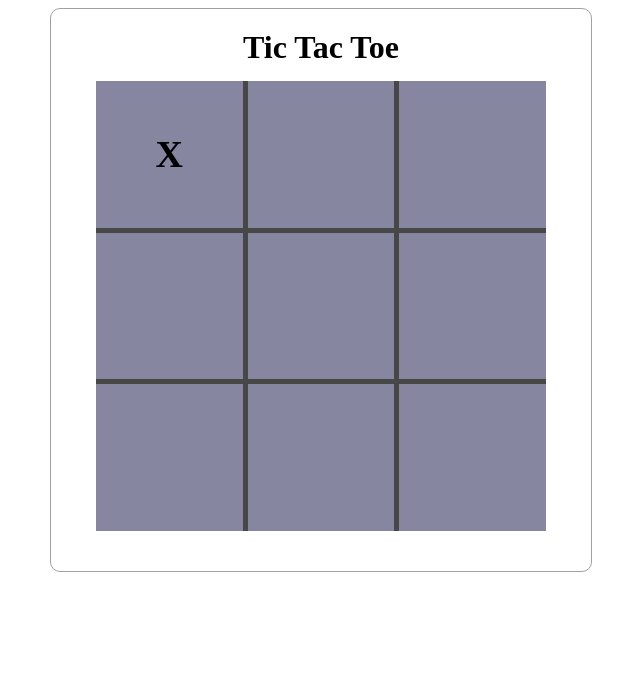
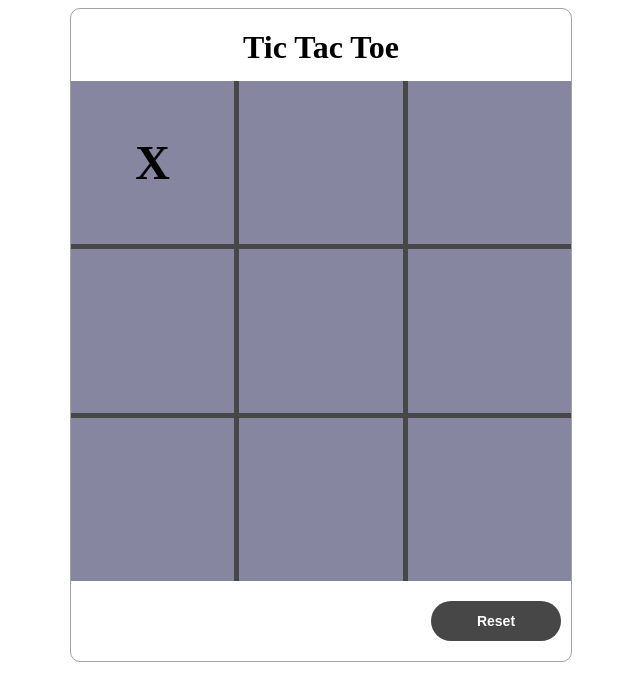
Before and after one commit to Kndrik/tictactoe, a plain HTML site: page index.html in a window 1280 px wide. Both pictures are taken after a click on the element 488 px from the left and 154 px from the top of the page. Shown: the whole page, without its empty margins (319-959 px from the left). Drawn offline with Linux system fonts and the light colour scheme.

Commit message:
Add reset button and functionality

```diff
--- a/app.js
+++ b/app.js
@@ -7,24 +7,37 @@ const playerFactory = (name, mark) => {
     };
 }
 
-const playerOne = playerFactory('Jim', 'X');
-const playerTwo = playerFactory('Dwight', 'O');
-
 const gameState = (() => {
+    let playerOne = playerFactory('Player 1', 'X');
+    let playerTwo = playerFactory('Player 2', 'O');
     let currentPlayer;
+    let roundPlayed = 0;
     const startGame = () => {
         currentPlayer = playerOne;
     }
 
-    const changePlayer = () => {
+    const changeRound = () => {
         currentPlayer = currentPlayer === playerOne ? playerTwo : playerOne;
+        roundPlayed += 1;
+
+        if (roundPlayed >= 9) {
+            // STOP GAME
+        }
     }
+
+    const restartGame = () => {
+        gameBoard.cleanBoard();
+        roundPlayed = 0;
+        startGame();
+    }
+
+    document.querySelector('.bottom button').addEventListener('click', restartGame);
 
     const getCurrentPlayer = () => currentPlayer;
 
     return {
         startGame,
-        changePlayer,
+        changeRound,
         getCurrentPlayer
     }
 })();
@@ -46,6 +59,10 @@ const gameBoard = (() => {
 
     const getCell = (id) => boardArray[id-1];
 
+    const checkForWinner = () => {
+
+    };
+
     return {
         markCell,
         cleanBoard,
@@ -64,7 +81,7 @@ const gameController = (() => {
         if (cell.textContent !== '') return;
         const player = gameState.getCurrentPlayer();
         gameBoard.markCell(id, player);
-        gameState.changePlayer();
+        gameState.changeRound();
     }
 
     return {
--- a/index.html
+++ b/index.html
@@ -23,6 +23,9 @@
                 <div class="cell" id="8"><div></div></div>
                 <div class="cell" id="9"><div></div></div>
             </div>
+            <div class="bottom">
+                <button>Reset</button>
+            </div>
         </div>
     </div>
 </body>
--- a/style.css
+++ b/style.css
@@ -10,12 +10,12 @@
     display: flex;
     flex-direction: column;
     align-items: center;
-    padding: 20px 20px 40px 20px;
+    padding: 20px 0px 20px 0px;
 }
 
 .grid-container {
     display: grid;
-    width: 90%;
+    width: 100%;
     aspect-ratio: 1 / 1;
     grid-template-columns: 1fr 1fr 1fr;
     grid-template-rows: 1fr 1fr 1fr;
@@ -36,8 +36,33 @@
 }
 
 .cell div {
-    font-size: 38px;
+    font-size: 48px;
     font-weight: bold;
+}
+
+.bottom {
+    flex: 1;
+    width: 100%;
+    display: flex;
+    justify-content: end;
+    margin-top: 20px;
+    padding-right: 20px;
+}
+
+.bottom button {
+    border: none;
+    width: 130px;
+    height: 40px;
+    border-radius: 20px;
+    background-color: rgb(71, 71, 71);
+    color: white;
+    font-weight: bold;
+    font-size: 14px;
+}
+
+.bottom button:hover {
+    cursor: pointer;
+    background-color: rgb(46, 46, 46);
 }
 
 h1 {
```
